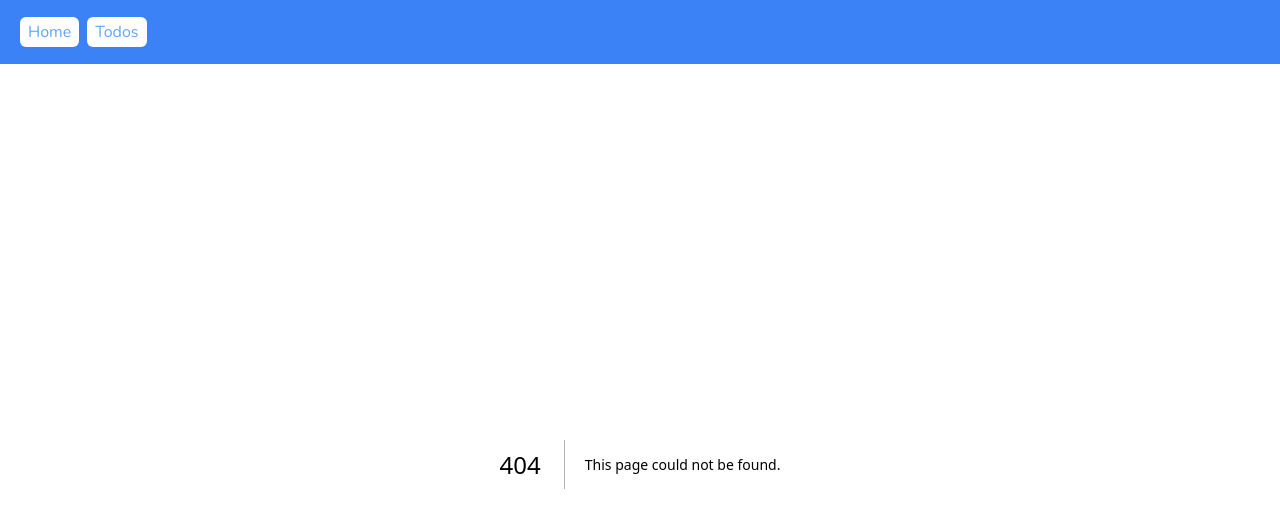
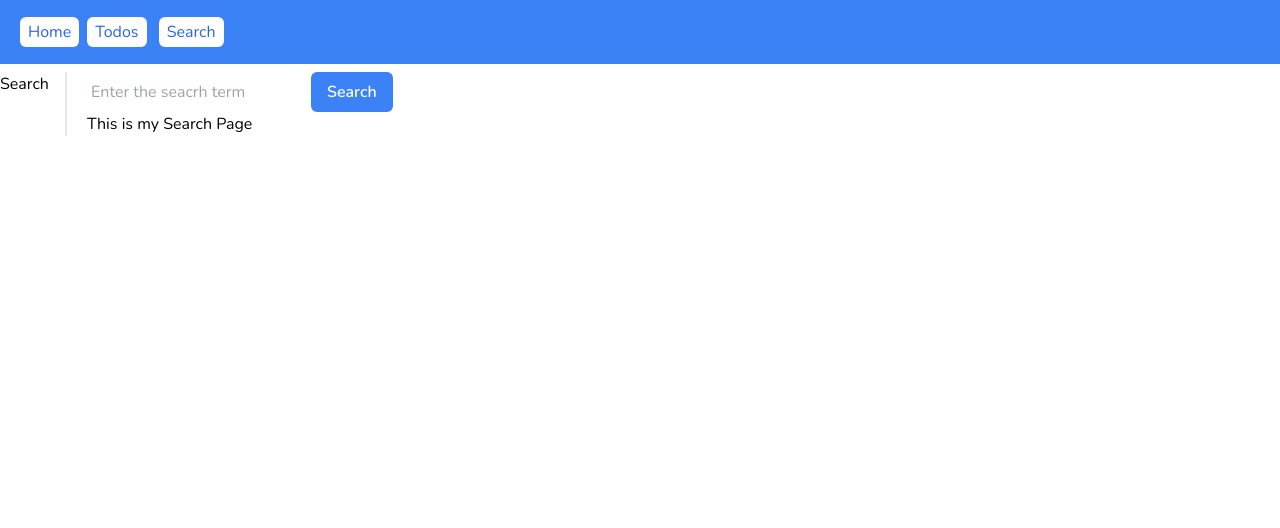
Before and after one commit to AshutoshNagrale/card-crud-next13, a Next.js app: page /search in a window 1280 px wide. Before the commit this address had no page. Shown: the top 528 px of the page. Built offline with nearby package versions, Linux system fonts and the light colour scheme.

Commit message:
Added Search Params to be displyed

```diff
--- a/app/Header.tsx
+++ b/app/Header.tsx
@@ -3,12 +3,23 @@ import React from "react";
 
 function Header() {
   return (
-    <div>
+    <div className="mb-2">
       <nav className=" p-5 bg-blue-500">
-        <Link href="/"  className="bg-white text-blue-400 px-2 py-1 rounded-md">
+        <Link href="/" className="bg-white text-blue-600 px-2 py-1 rounded-md">
           Home
         </Link>
-        <Link href="/todos" className="bg-white text-blue-400 ml-2 px-2 py-1 rounded-md">Todos</Link>
+        <Link
+          href="/todos"
+          className="bg-white text-blue-600 ml-2 px-2 py-1 rounded-md"
+        >
+          Todos
+        </Link>{" "}
+        <Link
+          href="/search"
+          className="bg-white text-blue-600 ml-2 px-2 py-1 rounded-md"
+        >
+          Search
+        </Link>
       </nav>
     </div>
   );
--- a/app/page.tsx
+++ b/app/page.tsx
@@ -1,3 +1,3 @@
 export default function Home() {
-  return <div>This is Home Page</div>;
+  return <div>This is my Home Page</div>;
 }
--- /dev/null
+++ b/app/search/Search.tsx
@@ -0,0 +1,34 @@
+"use client";
+
+import { useRouter } from "next/navigation";
+import React, { FormEvent, useState } from "react";
+
+function Search() {
+  const route = useRouter();
+  const [search, setSearch] = useState("");
+
+  async function handleSearch(e: FormEvent<HTMLFormElement>) {
+    e.preventDefault();
+    setSearch("");
+    route.push(`/search/${search}`);
+  }
+  return (
+    <form onSubmit={handleSearch}>
+      <input
+        className="outline-blue-400 p-1 mr-3"
+        type="text"
+        value={search}
+        placeholder="Enter the seacrh term"
+        onChange={(e) => setSearch(e.target.value)}
+      />
+      <button
+        className="bg-blue-500 text-white
+      px-4 py-2 rounded-md font-semibold"
+      >
+        Search
+      </button>
+    </form>
+  );
+}
+
+export default Search;
--- /dev/null
+++ b/app/search/[searchTerm]/page.tsx
@@ -0,0 +1,17 @@
+import React from "react";
+
+type PageProps = {
+  params: {
+    searchTerm: string;
+  };
+};
+async function SearchResult({ params: { searchTerm } }: PageProps) {
+  return (
+    <div>
+      <div>This is my SearchResult Page</div>
+      <div>You Searched For {searchTerm}</div>
+    </div>
+  );
+}
+
+export default SearchResult;
--- /dev/null
+++ b/app/search/layout.tsx
@@ -0,0 +1,23 @@
+import Search from "./Search";
+
+export default function RootLayout({
+  children,
+}: {
+  children: React.ReactNode;
+}) {
+  return (
+    //space - controlling the space between child elements.
+    // divide - controlling the border width between elements.
+    <main className="flex space-x-4 divide-x-2">
+      <div>
+        <h1>Search</h1>
+      </div>
+      {/* flex-1 to allow a flex item to grow and shrink as needed,
+      ignoring its initial size: */}
+      <div className="flex-1 pl-5">
+        <Search />
+        <div>{children}</div>
+      </div>
+    </main>
+  );
+}
--- /dev/null
+++ b/app/search/page.tsx
@@ -0,0 +1,7 @@
+import React from "react";
+
+function Search() {
+  return <div>This is my Search Page</div>;
+}
+
+export default Search;
--- a/app/todos/page.tsx
+++ b/app/todos/page.tsx
@@ -1,5 +1,5 @@
 function Todos() {
-  return <div>This is my Todo Cards</div>;
+  return <div>This is my Todo Cards Page</div>;
 }
 
 export default Todos;
```
